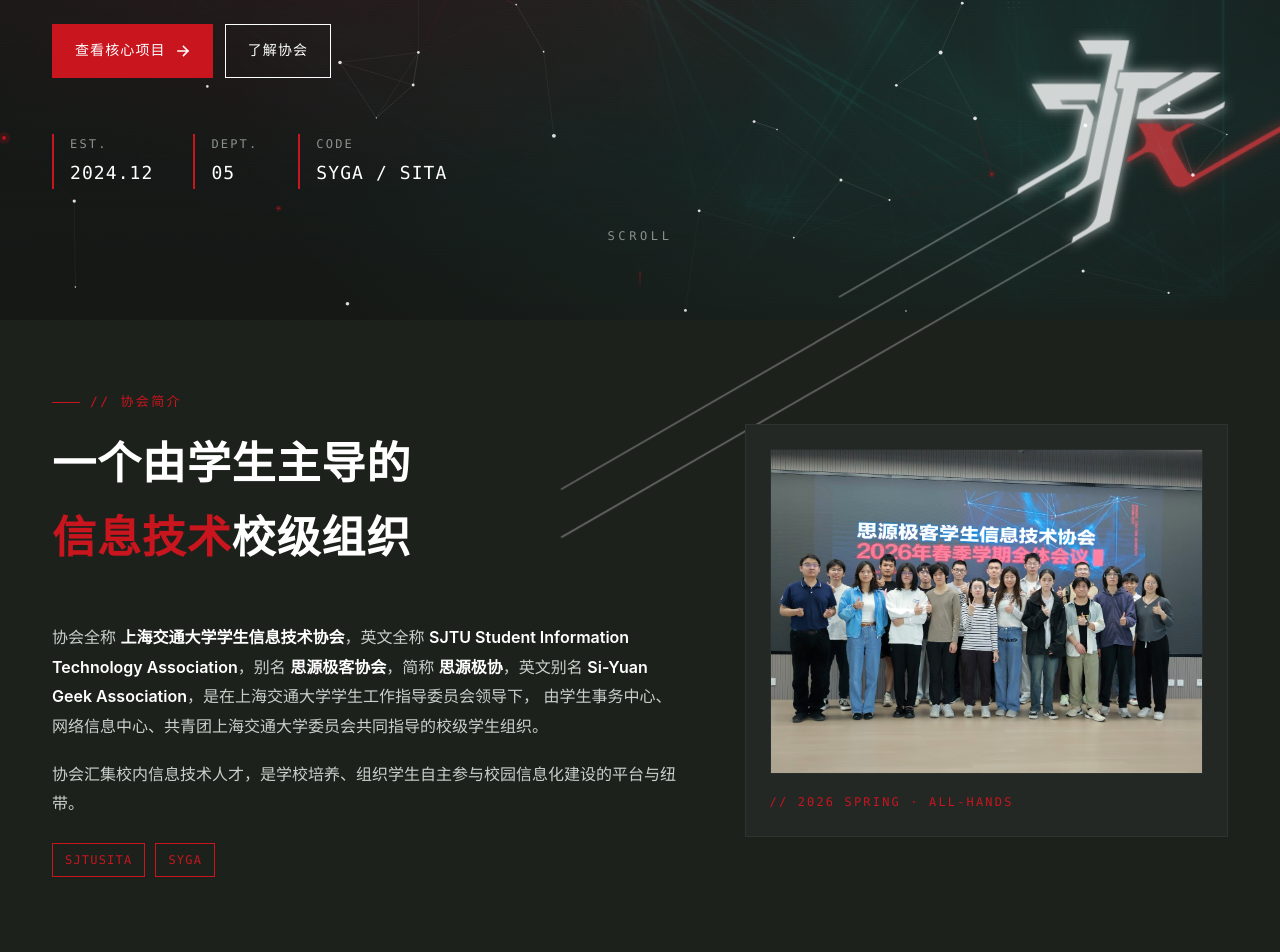
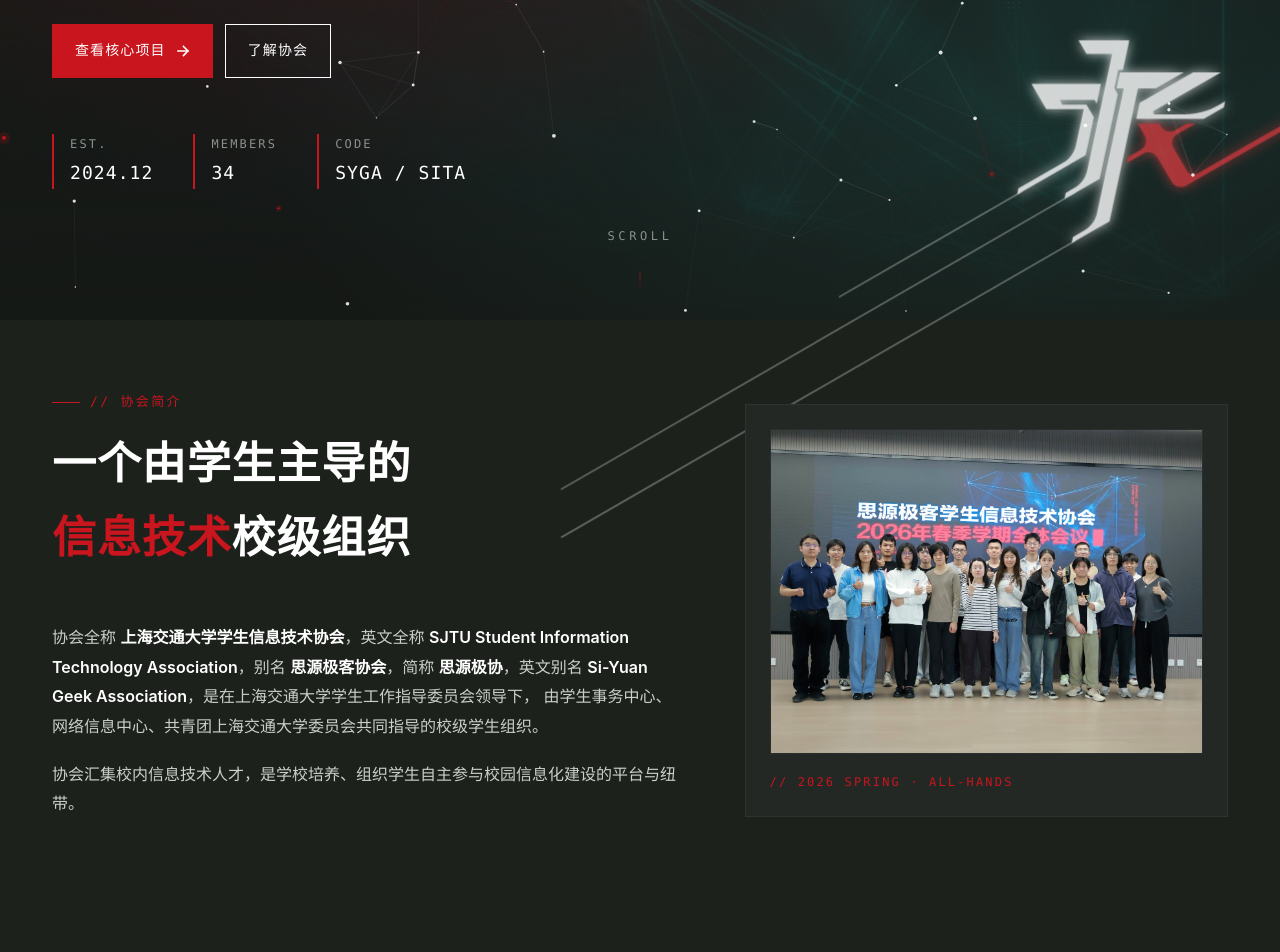
Before and after one commit to SJTU-Geek/geek-home-frontend, a React (Vite) app: page / in a window 1280 px wide. Shown: the part 480-1432 px from the top of the page. Built offline with nearby package versions, Linux system fonts and the light colour scheme.

Commit message:
fix: about page & home page

```diff
--- a/src/pages/About.tsx
+++ b/src/pages/About.tsx
@@ -24,8 +24,8 @@
           <p className="about__alias">
             <span>别名</span>
             思源极客协会
-            <span>·</span>
-            简称 思源极协
+            <span>简称</span>
+            思源极协
           </p>
           <p className="about__alias">
             <span>EN</span>
--- a/src/pages/Home.tsx
+++ b/src/pages/Home.tsx
@@ -285,8 +285,8 @@
               <span className="hero__stat-v">2024.12</span>
             </div>
             <div className="hero__stat">
-              <span className="hero__stat-k">DEPT.</span>
-              <span className="hero__stat-v">05</span>
+              <span className="hero__stat-k">MEMBERS</span>
+              <span className="hero__stat-v">34</span>
             </div>
             <div className="hero__stat">
               <span className="hero__stat-k">CODE</span>
@@ -322,10 +322,6 @@
             <p className="intro__lead">
               协会汇集校内信息技术人才，是学校培养、组织学生自主参与校园信息化建设的平台与纽带。
             </p>
-            <div className="intro__codes">
-              <span>SJTUSITA</span>
-              <span>SYGA</span>
-            </div>
           </Reveal>
 
           <Reveal className="intro__right" delay={120}>
```
